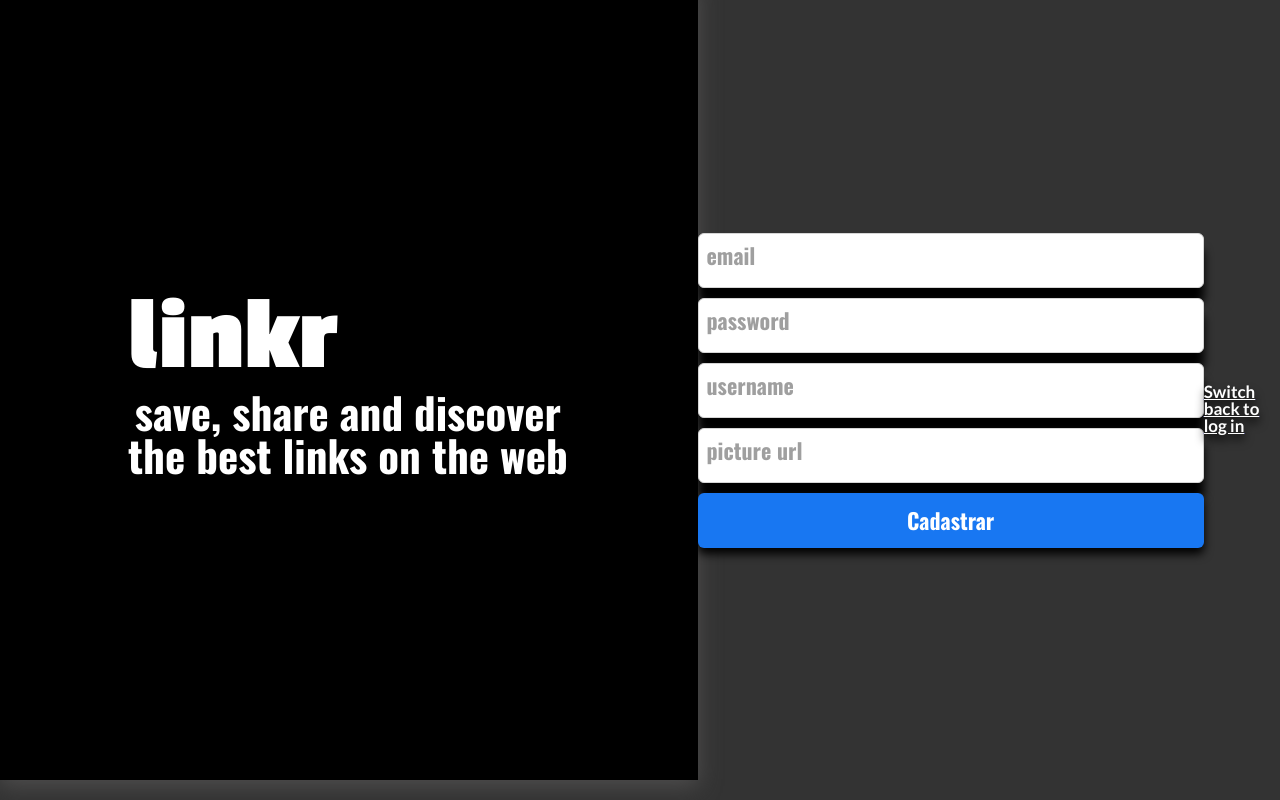
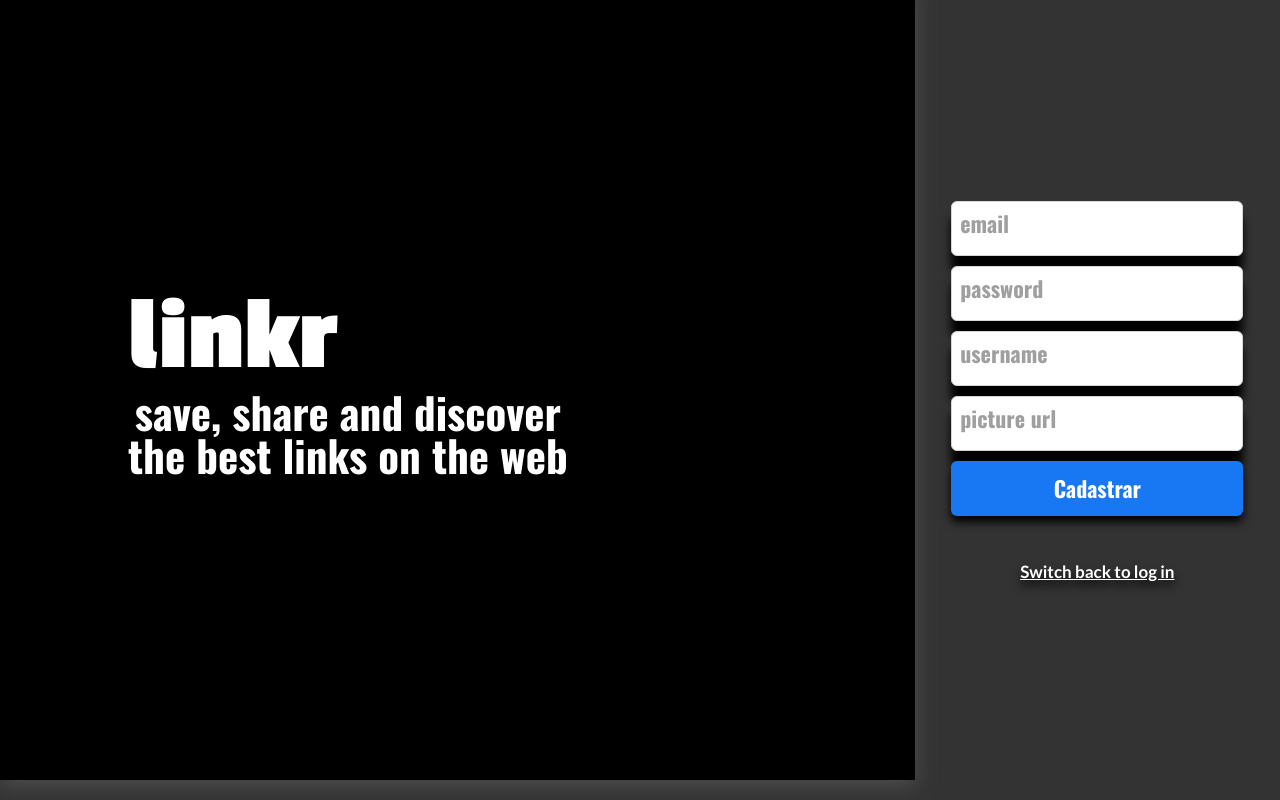
Before and after one commit to lucasreis64/linkr-front, a React (Create React App) app: page /sign-up in a window 1280 px wide. Built offline with nearby package versions, Linux system fonts and the light colour scheme; a web font is replaced by a local one.

Commit message:
fix: missing formulary div

```diff
--- a/src/pages/SignUpPage/SignUpPage.js
+++ b/src/pages/SignUpPage/SignUpPage.js
@@ -88,6 +88,7 @@ export default function SignUp() {
                     the best links on the web
                 </h2>
             </div>
+            <div className="formulary">
             <form action="/hoje" onSubmit={handleSubmit}>
                 <input
                     name="email"
@@ -130,6 +131,7 @@ export default function SignUp() {
             <Link to="/">
                 <p>Switch back to log in</p>
             </Link>
+            </div>
         </CadastroContainer>
     );
 }
```
